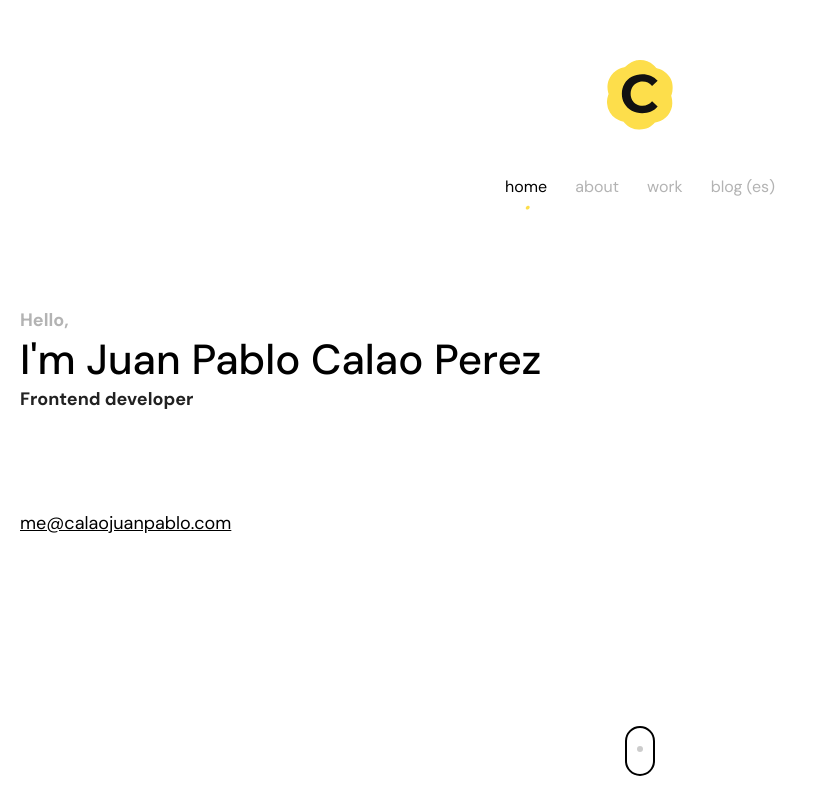
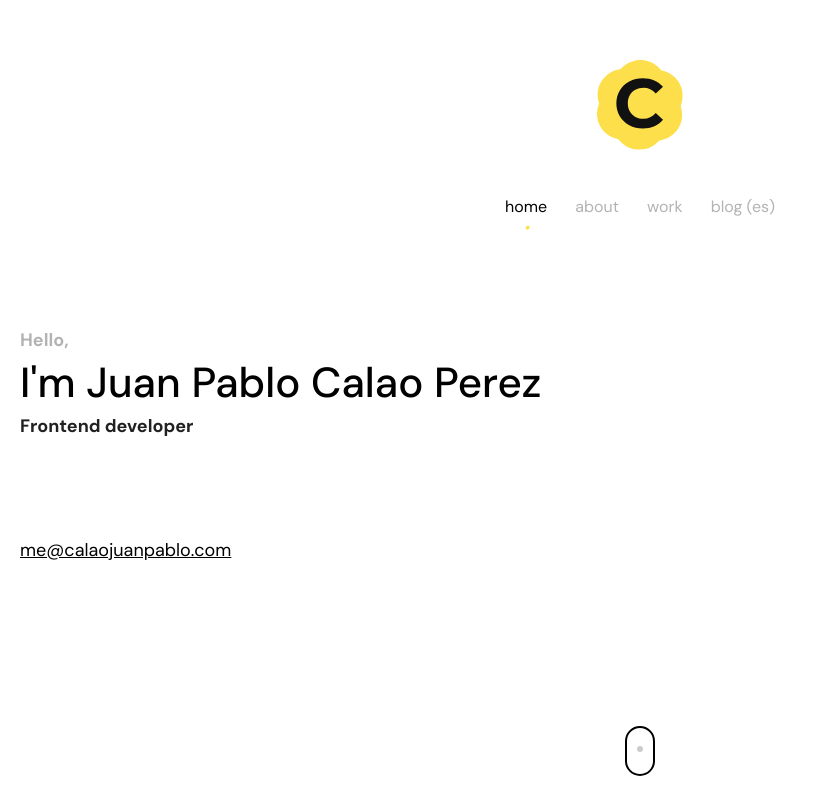
Before and after one commit to CalaoJuanPablo/calaojuanpablo-markup-home, a plain HTML site: page index.html in a window 1280 px wide. Shown: the top 800 px of the page, without its empty margins (0-817 px from the left). Drawn offline with Linux system fonts and the light colour scheme.

Commit message:
fixing details

```diff
--- a/styles/main.css
+++ b/styles/main.css
@@ -41,7 +41,7 @@ header {
 
 header figure {
 	margin: 0;
-	height: 70px;
+	height: 90px;
 	width: auto;
 }
 
@@ -100,9 +100,10 @@ header nav ul li.active i {
 }
 
 .intro h1 {
-	margin: 0;
+	margin: 10px 0;
 	font-weight: 500;
 	font-size: 42px;
+	line-height: 1;
 }
 
 .intro h4 {
```
